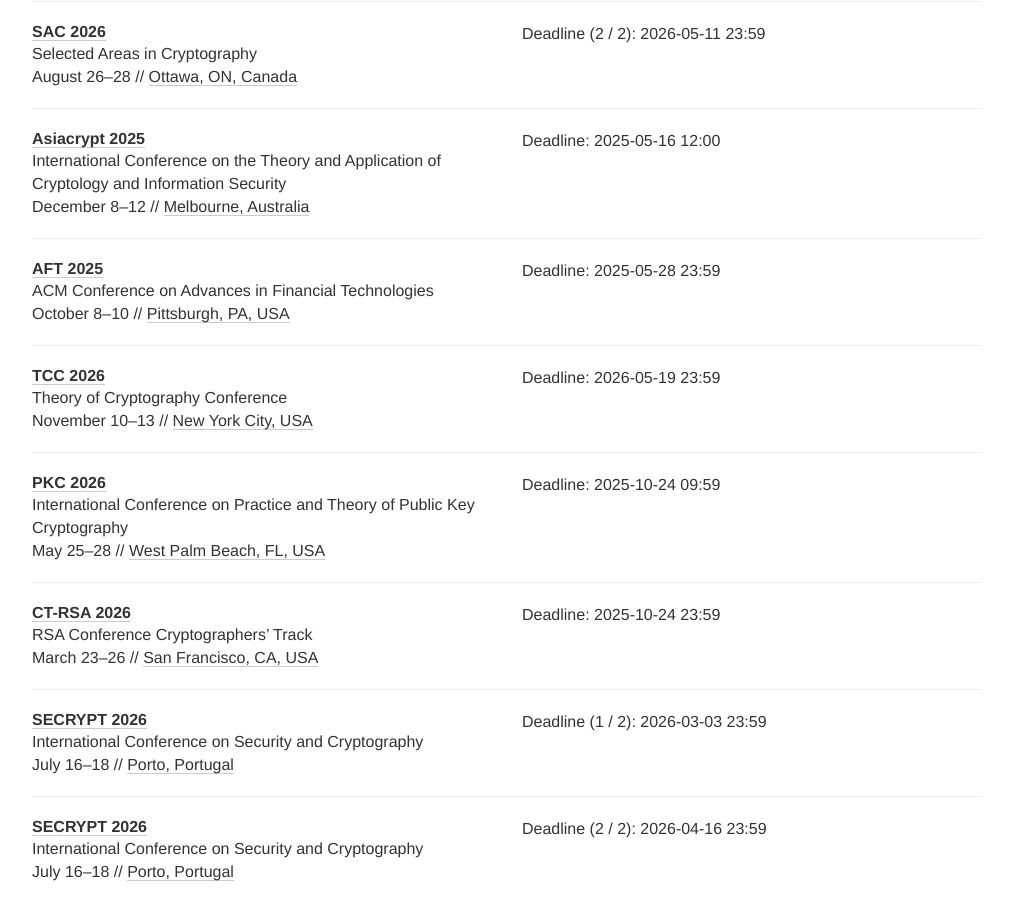
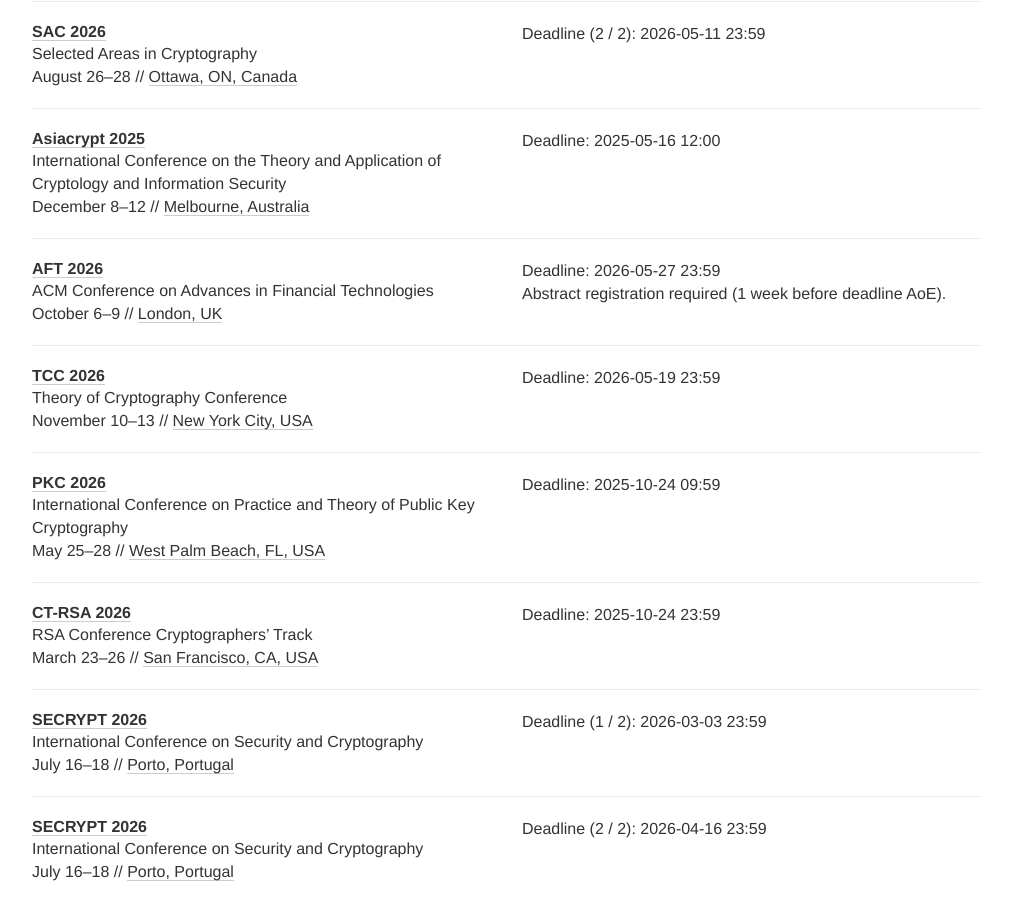
Before and after one commit to sec-deadlines/sec-deadlines.github.io, a Jekyll site: the page built from index.html, in a window 1280 px wide and 900 px high, scrolled down 5738 px. Shown: the whole window, without its empty margins (133-1146 px from the left). Built offline with Jekyll 4.4.1, drawn with Linux system fonts in a browser that asks for light colours; nearby versions of some CDN libraries; comment, search, counter and statistics services are not loaded.

Commit message:
Update AFT'26

```diff
--- a/_data/conferences.yml
+++ b/_data/conferences.yml
@@ -347,11 +347,12 @@
 
 - name: AFT
   description: ACM Conference on Advances in Financial Technologies
-  year: 2025
-  link: https://aftconf.github.io/aft25/CFP.html
-  deadline: ["2025-05-28 23:59"]
-  date: "October 8–10"
-  place: Pittsburgh, PA, USA
+  year: 2026
+  link: https://aft.ifca.ai/aft26/CFP.html
+  deadline: ["2026-05-27 23:59"]
+  comment: Abstract registration required (1 week before deadline AoE).
+  date: "October 6–9"
+  place: London, UK
   tags: [SEC, PRIV, CRYPTO, CONF]
 
 - name: TCC
```
